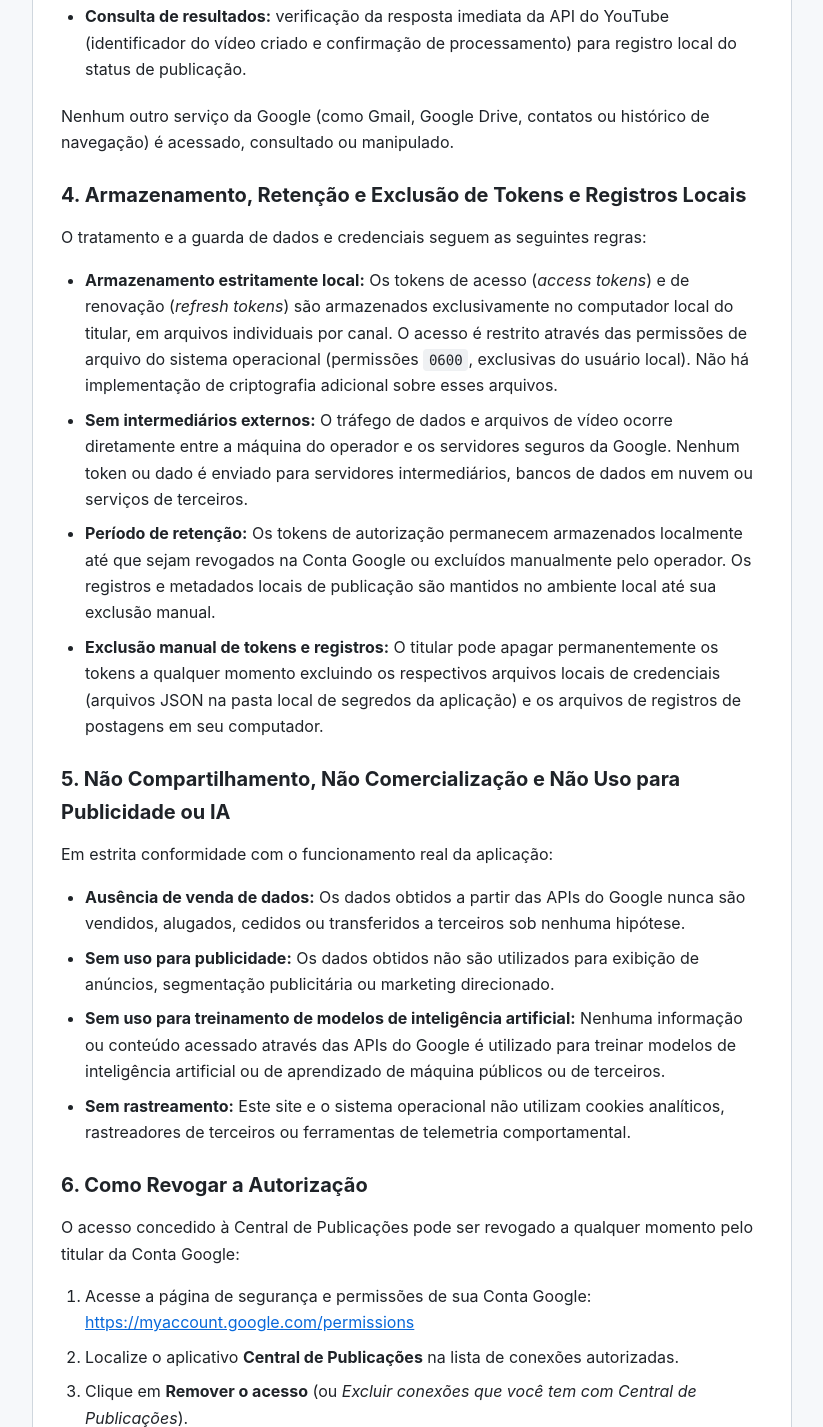
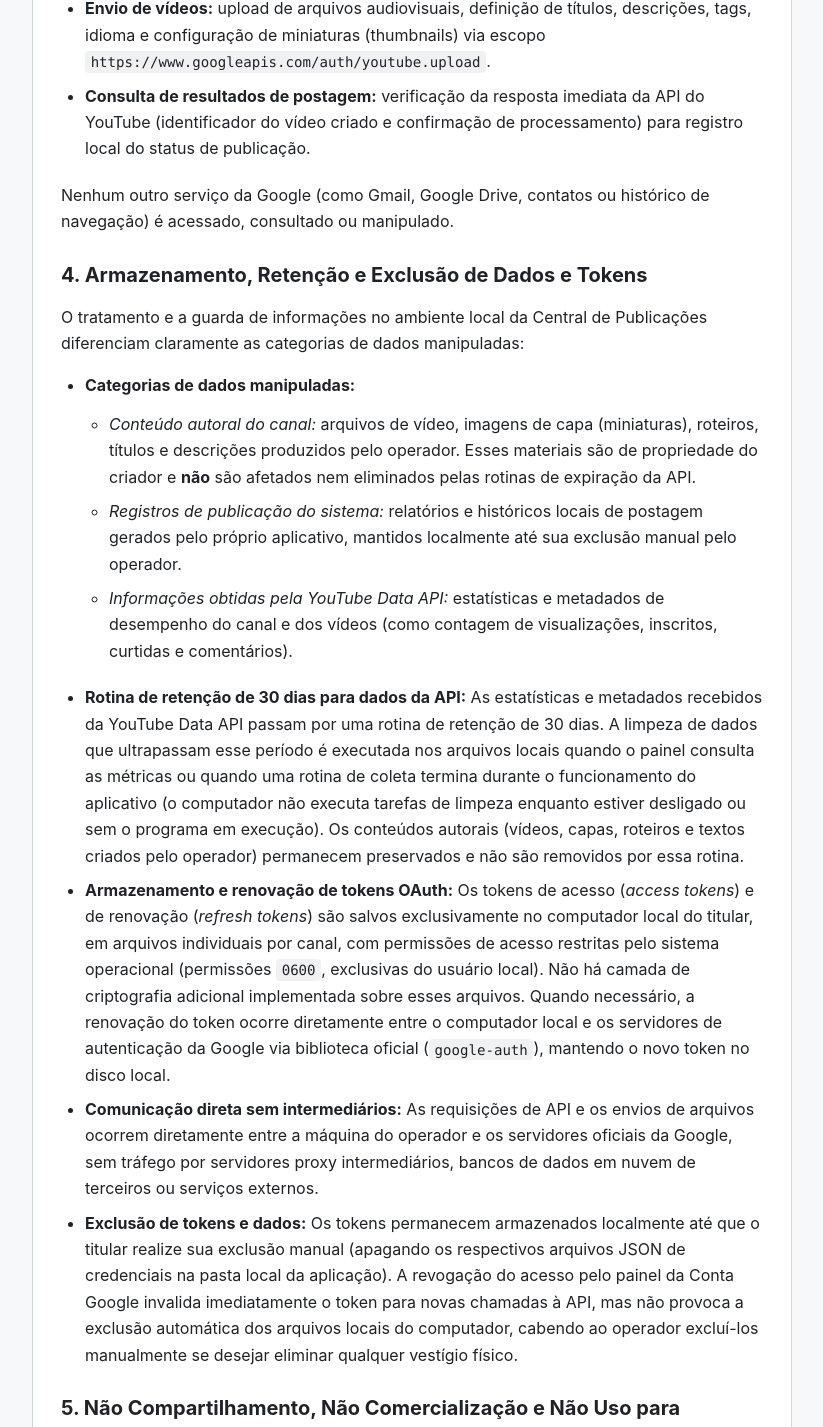
Before and after one commit to run-white-rabbit/quase-ficcao, a plain HTML site: page privacidade.html in a window 1280 px wide. Shown: the part 1373-2800 px from the top of the page, without its empty margins (228-1051 px from the left). Drawn offline with Linux system fonts and the light colour scheme.

Commit message:
docs: atualiza politica de privacidade com retencao de 30 dias e painel de metricas

```diff
--- a/privacidade.html
+++ b/privacidade.html
@@ -12,7 +12,7 @@
       <p class="nav-back"><a href="index.html">&larr; Página Inicial</a> | <a href="termos.html">Termos de Serviço</a></p>
       <h1>Política de Privacidade</h1>
       <p class="tagline">Aplicativo: Central de Publicações (Google Cloud: quase-ficcao-automacao)</p>
-      <p class="date">Última atualização: 13 de novembro de 2026</p>
+      <p class="date">Última atualização: 17 de novembro de 2026</p>
     </header>
 
     <article class="card content">
@@ -41,23 +41,39 @@
       </p>
       <ul>
         <li><strong>Autenticação e autorização:</strong> obtenção de credenciais de acesso para permitir a comunicação direta entre o script local e a API do YouTube.</li>
-        <li><strong>Identificação do canal:</strong> consulta do identificador único (<em>channel ID</em>) e título do canal via escopo <code>https://www.googleapis.com/auth/youtube.readonly</code>, exclusivamente para validar se a conta autorizada corresponde ao canal correto antes de qualquer postagem, evitando envios acidentais.</li>
+        <li><strong>Identificação do canal e métricas de desempenho:</strong> consulta do identificador único (<em>channel ID</em>) e título do canal via escopo <code>https://www.googleapis.com/auth/youtube.readonly</code> para validar se a conta autorizada corresponde ao canal correto antes de qualquer postagem (evitando envios acidentais), bem como consulta de estatísticas do canal e dos vídeos para o painel interno de desempenho. Os dados consultados para o painel incluem títulos, identificadores, datas de publicação, visualizações, inscritos, curtidas e comentários.</li>
         <li><strong>Envio de vídeos:</strong> upload de arquivos audiovisuais, definição de títulos, descrições, tags, idioma e configuração de miniaturas (thumbnails) via escopo <code>https://www.googleapis.com/auth/youtube.upload</code>.</li>
-        <li><strong>Consulta de resultados:</strong> verificação da resposta imediata da API do YouTube (identificador do vídeo criado e confirmação de processamento) para registro local do status de publicação.</li>
+        <li><strong>Consulta de resultados de postagem:</strong> verificação da resposta imediata da API do YouTube (identificador do vídeo criado e confirmação de processamento) para registro local do status de publicação.</li>
       </ul>
       <p>
         Nenhum outro serviço da Google (como Gmail, Google Drive, contatos ou histórico de navegação) é acessado, consultado ou manipulado.
       </p>
 
-      <h2>4. Armazenamento, Retenção e Exclusão de Tokens e Registros Locais</h2>
+      <h2>4. Armazenamento, Retenção e Exclusão de Dados e Tokens</h2>
       <p>
-        O tratamento e a guarda de dados e credenciais seguem as seguintes regras:
+        O tratamento e a guarda de informações no ambiente local da Central de Publicações diferenciam claramente as categorias de dados manipuladas:
       </p>
       <ul>
-        <li><strong>Armazenamento estritamente local:</strong> Os tokens de acesso (<em>access tokens</em>) e de renovação (<em>refresh tokens</em>) são armazenados exclusivamente no computador local do titular, em arquivos individuais por canal. O acesso é restrito através das permissões de arquivo do sistema operacional (permissões <code>0600</code>, exclusivas do usuário local). Não há implementação de criptografia adicional sobre esses arquivos.</li>
-        <li><strong>Sem intermediários externos:</strong> O tráfego de dados e arquivos de vídeo ocorre diretamente entre a máquina do operador e os servidores seguros da Google. Nenhum token ou dado é enviado para servidores intermediários, bancos de dados em nuvem ou serviços de terceiros.</li>
-        <li><strong>Período de retenção:</strong> Os tokens de autorização permanecem armazenados localmente até que sejam revogados na Conta Google ou excluídos manualmente pelo operador. Os registros e metadados locais de publicação são mantidos no ambiente local até sua exclusão manual.</li>
-        <li><strong>Exclusão manual de tokens e registros:</strong> O titular pode apagar permanentemente os tokens a qualquer momento excluindo os respectivos arquivos locais de credenciais (arquivos JSON na pasta local de segredos da aplicação) e os arquivos de registros de postagens em seu computador.</li>
+        <li>
+          <strong>Categorias de dados manipuladas:</strong>
+          <ul>
+            <li><em>Conteúdo autoral do canal:</em> arquivos de vídeo, imagens de capa (miniaturas), roteiros, títulos e descrições produzidos pelo operador. Esses materiais são de propriedade do criador e <strong>não</strong> são afetados nem eliminados pelas rotinas de expiração da API.</li>
+            <li><em>Registros de publicação do sistema:</em> relatórios e históricos locais de postagem gerados pelo próprio aplicativo, mantidos localmente até sua exclusão manual pelo operador.</li>
+            <li><em>Informações obtidas pela YouTube Data API:</em> estatísticas e metadados de desempenho do canal e dos vídeos (como contagem de visualizações, inscritos, curtidas e comentários).</li>
+          </ul>
+        </li>
+        <li>
+          <strong>Rotina de retenção de 30 dias para dados da API:</strong> As estatísticas e metadados recebidos da YouTube Data API passam por uma rotina de retenção de 30 dias. A limpeza de dados que ultrapassam esse período é executada nos arquivos locais quando o painel consulta as métricas ou quando uma rotina de coleta termina durante o funcionamento do aplicativo (o computador não executa tarefas de limpeza enquanto estiver desligado ou sem o programa em execução). Os conteúdos autorais (vídeos, capas, roteiros e textos criados pelo operador) permanecem preservados e não são removidos por essa rotina.
+        </li>
+        <li>
+          <strong>Armazenamento e renovação de tokens OAuth:</strong> Os tokens de acesso (<em>access tokens</em>) e de renovação (<em>refresh tokens</em>) são salvos exclusivamente no computador local do titular, em arquivos individuais por canal, com permissões de acesso restritas pelo sistema operacional (permissões <code>0600</code>, exclusivas do usuário local). Não há camada de criptografia adicional implementada sobre esses arquivos. Quando necessário, a renovação do token ocorre diretamente entre o computador local e os servidores de autenticação da Google via biblioteca oficial (<code>google-auth</code>), mantendo o novo token no disco local.
+        </li>
+        <li>
+          <strong>Comunicação direta sem intermediários:</strong> As requisições de API e os envios de arquivos ocorrem diretamente entre a máquina do operador e os servidores oficiais da Google, sem tráfego por servidores proxy intermediários, bancos de dados em nuvem de terceiros ou serviços externos.
+        </li>
+        <li>
+          <strong>Exclusão de tokens e dados:</strong> Os tokens permanecem armazenados localmente até que o titular realize sua exclusão manual (apagando os respectivos arquivos JSON de credenciais na pasta local da aplicação). A revogação do acesso pelo painel da Conta Google invalida imediatamente o token para novas chamadas à API, mas não provoca a exclusão automática dos arquivos locais do computador, cabendo ao operador excluí-los manualmente se desejar eliminar qualquer vestígio físico.
+        </li>
       </ul>
 
       <h2>5. Não Compartilhamento, Não Comercialização e Não Uso para Publicidade ou IA</h2>
```
